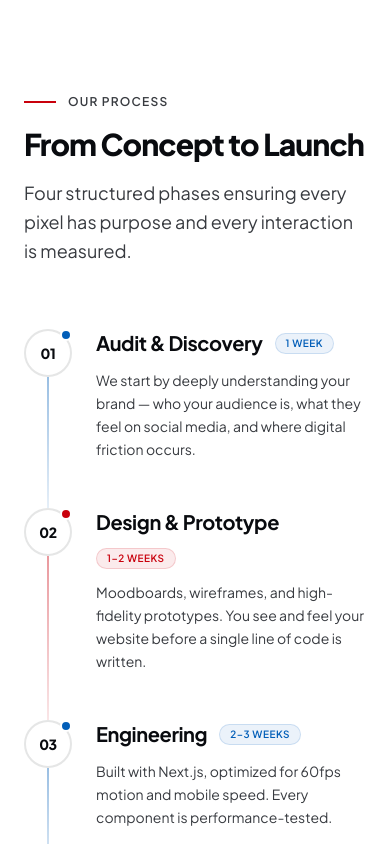
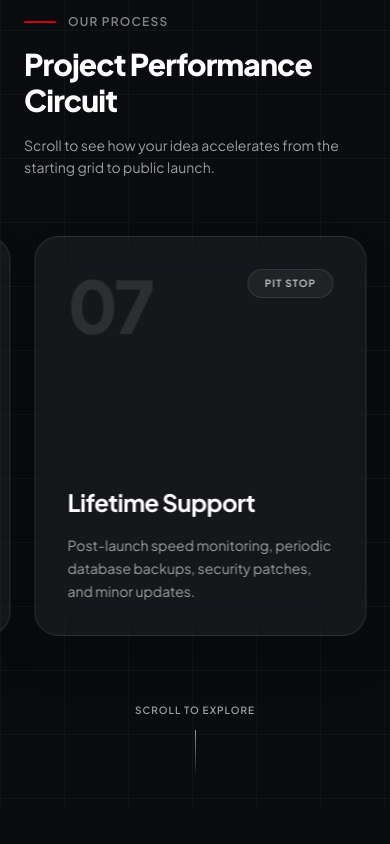
Before and after one commit to Dhaafin/deck, a Next.js app: page /en in a window 390 px wide. Shown: the part 5460-6304 px from the top of the page. Built offline with nearby package versions, Linux system fonts and the light colour scheme.

Commit message:
feat: rebuild ProcessSection into interactive horizontal sticky layout

```diff
--- a/src/app/[lang]/dictionaries/en.json
+++ b/src/app/[lang]/dictionaries/en.json
@@ -63,32 +63,50 @@
   },
   "process": {
     "label": "Our Process",
-    "title": "From Concept to Launch",
-    "subtitle": "Four structured phases ensuring every pixel has purpose and every interaction is measured.",
+    "title": "Project Performance Circuit",
+    "subtitle": "Scroll to see how your idea accelerates from the starting grid to public launch.",
     "steps": [
       {
         "number": "01",
-        "title": "Audit & Discovery",
-        "description": "We start by deeply understanding your brand — who your audience is, what they feel on social media, and where digital friction occurs.",
-        "duration": "1 Week"
+        "title": "Discovery & Briefing",
+        "duration": "Start Grid",
+        "description": "Deep discussion sessions to map business goals, sitemap structures, and visual moodboards."
       },
       {
         "number": "02",
-        "title": "Design & Prototype",
-        "description": "Moodboards, wireframes, and high-fidelity prototypes. You see and feel your website before a single line of code is written.",
-        "duration": "1–2 Weeks"
+        "title": "Interactive Prototyping",
+        "duration": "Sector 1",
+        "description": "We design directly in code on a private staging server. Watch high-fidelity layouts come alive early."
       },
       {
         "number": "03",
-        "title": "Engineering",
-        "description": "Built with Next.js, optimized for 60fps motion and mobile speed. Every component is performance-tested.",
-        "duration": "2–3 Weeks"
+        "title": "Visual Lock & Review",
+        "duration": "Revision 1",
+        "description": "Evaluate layouts and responsiveness on staging. We refine and lock visuals before coding backend systems."
       },
       {
         "number": "04",
-        "title": "Launch & Handoff",
-        "description": "Final QA, SEO optimization, and launch. We hand over complete assets with full technical documentation.",
-        "duration": "1 Week"
+        "title": "Functional Build",
+        "duration": "Sector 2",
+        "description": "Wiring functional engines, connecting dynamic CMS, databases, and executing performance optimization."
+      },
+      {
+        "number": "05",
+        "title": "Pre-Flight Inspection",
+        "duration": "Revision 2",
+        "description": "End-to-end functionality checks, bilingual copywriting adjustments, and search engine optimization."
+      },
+      {
+        "number": "06",
+        "title": "Launch & Tuning",
+        "duration": "Finish Line",
+        "description": "Connecting custom domains, deploying secure SSL certificates, and going live to the public."
+      },
+      {
+        "number": "07",
+        "title": "Lifetime Support",
+        "duration": "Pit Stop",
+        "description": "Post-launch speed monitoring, periodic database backups, security patches, and minor updates."
       }
     ]
   },
--- a/src/app/[lang]/dictionaries/id.json
+++ b/src/app/[lang]/dictionaries/id.json
@@ -62,33 +62,51 @@
     "cta": "Mulai dengan layanan ini"
   },
   "process": {
-    "label": "Proses Kami",
-    "title": "Dari Konsep ke Peluncuran",
-    "subtitle": "Empat tahap terstruktur yang memastikan setiap pixel punya tujuan dan setiap interaksi terukur.",
+    "label": "Alur Kerja",
+    "title": "Sirkuit Pengerjaan Proyek",
+    "subtitle": "Scroll untuk melihat bagaimana ide Anda dipacu dari garis start hingga peluncuran resmi.",
     "steps": [
       {
         "number": "01",
-        "title": "Audit & Discovery",
-        "description": "Kami mulai dengan memahami brand Anda secara mendalam — siapa audiens Anda, apa yang mereka rasakan di social media, dan di mana friction digital terjadi.",
-        "duration": "1 Minggu"
+        "title": "Discovery & Briefing",
+        "duration": "Fase Start",
+        "description": "Sesi diskusi mendalam untuk memetakan tujuan bisnis, sitemap situs, dan arah visual moodboard."
       },
       {
         "number": "02",
-        "title": "Design & Prototype",
-        "description": "Moodboard, wireframe, dan prototipe high-fidelity. Anda melihat dan merasakan website Anda sebelum satu baris kode pun ditulis.",
-        "duration": "1–2 Minggu"
+        "title": "Interactive Prototyping",
+        "duration": "Sektor 1",
+        "description": "Desain langsung dilakukan dalam kode pada link staging rahasia. Klien bisa memantau visual yang hidup sejak dini."
       },
       {
         "number": "03",
-        "title": "Engineering",
-        "description": "Pembangunan dengan Next.js, dioptimalkan untuk 60fps motion dan kecepatan mobile. Setiap komponen diuji performanya.",
-        "duration": "2–3 Minggu"
+        "title": "Visual Lock & Review",
+        "duration": "Revisi 1",
+        "description": "Evaluasi visual interaktif di link staging. Desain disempurnakan dan dikunci sebelum fungsi backend dirakit."
       },
       {
         "number": "04",
-        "title": "Launch & Handoff",
-        "description": "Quality assurance final, optimasi SEO, dan peluncuran. Kami serahkan aset lengkap beserta dokumentasi teknis.",
-        "duration": "1 Minggu"
+        "title": "Functional Build",
+        "duration": "Sektor 2",
+        "description": "Pemasangan mesin fungsional website, integrasi CMS dinamis, database, dan optimasi performa."
+      },
+      {
+        "number": "05",
+        "title": "Pre-Flight Inspection",
+        "duration": "Revisi 2",
+        "description": "Tes fungsi akhir secara menyeluruh, penyesuaian copywriting dwibahasa, dan optimasi SEO."
+      },
+      {
+        "number": "06",
+        "title": "Launch & Tuning",
+        "duration": "Garis Finish",
+        "description": "Penyambungan domain kustom, instalasi sertifikat SSL (HTTPS) aman, dan publikasi website ke publik."
+      },
+      {
+        "number": "07",
+        "title": "Lifetime Support",
+        "duration": "Pit Stop",
+        "description": "Pemantauan kecepatan berkala, backup database rutin, keamanan sistem, dan update konten minor bulanan."
       }
     ]
   },
--- a/src/components/organisms/ProcessSection.tsx
+++ b/src/components/organisms/ProcessSection.tsx
@@ -1,6 +1,7 @@
 "use client";
 
-import { motion } from "framer-motion";
+import { useRef } from "react";
+import { motion, useScroll, useTransform } from "framer-motion";
 
 interface StepData {
   number: string;
@@ -18,130 +19,92 @@ interface ProcessSectionProps {
   };
 }
 
-const accentColors = [
-  { dot: "bg-m-blue", line: "from-m-blue/40 to-m-blue/10", badge: "text-m-blue bg-m-blue/8 border-m-blue/15" },
-  { dot: "bg-m-red", line: "from-m-red/40 to-m-red/10", badge: "text-m-red bg-m-red/8 border-m-red/15" },
-  { dot: "bg-m-blue", line: "from-m-blue/40 to-m-blue/10", badge: "text-m-blue bg-m-blue/8 border-m-blue/15" },
-  { dot: "bg-carbon/40", line: "from-carbon/20 to-carbon/5", badge: "text-carbon-light bg-carbon/5 border-carbon/10" },
-];
+export function ProcessSection({ dictionary }: ProcessSectionProps) {
+  const containerRef = useRef<HTMLDivElement>(null);
 
-function StepItem({
-  step,
-  index,
-  isLast,
-}: {
-  step: StepData;
-  index: number;
-  isLast: boolean;
-}) {
-  const accent = accentColors[index % accentColors.length];
+  // Track vertical scroll progress within the 400vh container
+  const { scrollYProgress } = useScroll({
+    target: containerRef,
+    offset: ["start start", "end end"]
+  });
+
+  // Map vertical scroll progress to horizontal translation.
+  // 100vw padding on right ensures it stops exactly at the end.
+  const xTranslate = useTransform(scrollYProgress, [0, 1], ["0%", "calc(-100% + 100vw)"]);
 
   return (
-    <motion.div
-      className="relative flex gap-6 md:gap-8"
-      initial={{ opacity: 0, x: -30 }}
-      whileInView={{ opacity: 1, x: 0 }}
-      viewport={{ once: true, margin: "-60px" }}
-      transition={{ duration: 0.6, ease: "easeOut", delay: index * 0.15 }}
-    >
-      {/* Timeline column */}
-      <div className="flex flex-col items-center shrink-0">
-        {/* Number circle */}
-        <motion.div
-          className={`relative w-12 h-12 rounded-full flex items-center justify-center border-2 border-carbon/10 bg-alpine-white z-10`}
-          whileInView={{ scale: [0.8, 1.05, 1] }}
-          viewport={{ once: true }}
-          transition={{ duration: 0.5, delay: index * 0.15 + 0.2 }}
-        >
-          <span className="text-sm font-extrabold tracking-tight text-carbon">
-            {step.number}
-          </span>
-          {/* Active dot */}
-          <div
-            className={`absolute -top-0.5 -right-0.5 w-3 h-3 rounded-full ${accent.dot} border-2 border-alpine-white`}
-          />
-        </motion.div>
+    <section ref={containerRef} id="process" className="relative h-[400vh] bg-carbon">
+      {/* Sticky container that stays fixed while scrolling the 400vh */}
+      <div className="sticky top-0 h-screen w-full overflow-hidden flex flex-col justify-center bg-carbon text-white">
 
-        {/* Connecting line */}
-        {!isLast && (
-          <div
-            className={`w-[2px] flex-1 min-h-[60px] bg-gradient-to-b ${accent.line}`}
-          />
-        )}
-      </div>
-
-      {/* Content */}
-      <div className={`flex flex-col gap-3 ${isLast ? "pb-0" : "pb-12"}`}>
-        <div className="flex items-center gap-3 flex-wrap">
-          <h3 className="text-xl font-bold tracking-[-0.02em] text-carbon">
-            {step.title}
-          </h3>
-          <span
-            className={`inline-flex items-center px-2.5 py-0.5 rounded-full text-[10px] font-semibold tracking-wider uppercase border ${accent.badge}`}
-          >
-            {step.duration}
-          </span>
+        {/* Background Grid Accent */}
+        <div className="absolute inset-0 pointer-events-none opacity-[0.03]">
+          <div className="w-full h-full" style={{ backgroundImage: 'linear-gradient(90deg, #fff 1px, transparent 1px), linear-gradient(180deg, #fff 1px, transparent 1px)', backgroundSize: '64px 64px' }} />
         </div>
 
-        <p className="text-sm text-carbon-light leading-relaxed max-w-md">
-          {step.description}
-        </p>
-      </div>
-    </motion.div>
-  );
-}
+        {/* Laser Scanner Line (Center screen visual) */}
+        <div className="absolute left-1/2 top-[15%] bottom-[15%] w-[1px] bg-linear-to-b from-transparent via-m-red to-transparent opacity-50 shadow-[0_0_20px_rgba(227,6,19,1)] -translate-x-1/2 pointer-events-none z-0 hidden md:block" />
 
-export function ProcessSection({ dictionary }: ProcessSectionProps) {
-  return (
-    <section id="process" className="py-32 px-6">
-      <div className="max-w-[1200px] mx-auto">
-        {/* Section header */}
-        <div className="flex flex-col gap-4 mb-16 max-w-2xl">
-          <motion.div
-            className="flex items-center gap-3"
-            initial={{ opacity: 0, x: -20 }}
-            whileInView={{ opacity: 1, x: 0 }}
-            viewport={{ once: true }}
-            transition={{ duration: 0.5 }}
-          >
+        {/* Section Header */}
+        <div className="absolute top-12 md:top-24 left-6 md:left-24 z-20 max-w-xl pointer-events-none">
+          <div className="flex items-center gap-3 mb-4">
             <div className="h-[2px] w-8 bg-m-red" />
-            <span className="text-xs font-semibold tracking-widest uppercase text-carbon-light">
+            <span className="text-xs font-semibold tracking-widest uppercase text-white/50">
               {dictionary.label}
             </span>
-          </motion.div>
-
-          <motion.h2
-            className="text-3xl sm:text-4xl font-extrabold tracking-[-0.03em] text-carbon"
-            initial={{ opacity: 0, y: 20 }}
-            whileInView={{ opacity: 1, y: 0 }}
-            viewport={{ once: true }}
-            transition={{ duration: 0.6, delay: 0.1 }}
-          >
+          </div>
+          <h2 className="text-3xl md:text-5xl font-extrabold tracking-[-0.03em] mb-4">
             {dictionary.title}
-          </motion.h2>
-
-          <motion.p
-            className="text-lg text-carbon-light leading-relaxed"
-            initial={{ opacity: 0, y: 15 }}
-            whileInView={{ opacity: 1, y: 0 }}
-            viewport={{ once: true }}
-            transition={{ duration: 0.6, delay: 0.2 }}
-          >
+          </h2>
+          <p className="text-sm md:text-base text-white/60 leading-relaxed max-w-sm">
             {dictionary.subtitle}
-          </motion.p>
+          </p>
         </div>
 
-        {/* Timeline */}
-        <div className="max-w-2xl ml-0 md:ml-16">
-          {dictionary.steps.map((step, index) => (
-            <StepItem
-              key={step.number}
-              step={step}
-              index={index}
-              isLast={index === dictionary.steps.length - 1}
-            />
-          ))}
+        {/* Horizontal Track Container */}
+        <div className="relative w-full h-full flex items-center pt-24 md:pt-32">
+          <motion.div
+            style={{ x: xTranslate }}
+            className="flex items-center gap-6 md:gap-16 px-6 md:pl-[50vw] md:pr-[50vw] h-auto"
+          >
+            {dictionary.steps.map((step) => (
+              <div
+                key={step.number}
+                className="relative w-[85vw] md:w-[450px] shrink-0 h-[400px] flex flex-col justify-between bg-white/5 backdrop-blur-xl border border-white/10 p-8 md:p-10 rounded-3xl shadow-2xl transition-all duration-500 hover:border-m-red/50 hover:bg-white/10 group cursor-default"
+              >
+                {/* Number & Duration Badge */}
+                <div className="flex justify-between items-start">
+                  <span className="text-7xl font-extrabold text-white/10 group-hover:text-white/20 transition-colors tracking-tighter">
+                    {step.number}
+                  </span>
+                  <span className="inline-flex items-center px-4 py-1.5 rounded-full text-[10px] font-bold tracking-widest uppercase border border-white/10 bg-white/5 text-white/70 group-hover:border-m-red/30 group-hover:text-m-red transition-colors">
+                    {step.duration}
+                  </span>
+                </div>
+
+                {/* Content */}
+                <div className="mt-8">
+                  <h3 className="text-2xl font-bold tracking-tight text-white mb-4 group-hover:text-m-red transition-colors">
+                    {step.title}
+                  </h3>
+                  <p className="text-sm md:text-base text-white/60 leading-relaxed">
+                    {step.description}
+                  </p>
+                </div>
+
+                {/* Subtle racing stripe on hover */}
+                <div className="absolute bottom-0 left-0 w-0 h-1 bg-m-red transition-all duration-700 ease-out group-hover:w-full rounded-b-3xl" />
+              </div>
+            ))}
+          </motion.div>
         </div>
+
+        {/* Scroll Indicator */}
+        <div className="absolute bottom-8 left-1/2 -translate-x-1/2 flex flex-col items-center gap-3 opacity-60">
+          <span className="text-[10px] font-semibold tracking-widest uppercase text-white">Scroll to Explore</span>
+          <div className="w-[1px] h-12 bg-linear-to-b from-white via-white/50 to-transparent" />
+        </div>
+
       </div>
     </section>
   );
```
Also changed, not shown: 1 other file (tests, documents, lock files or other folders).
